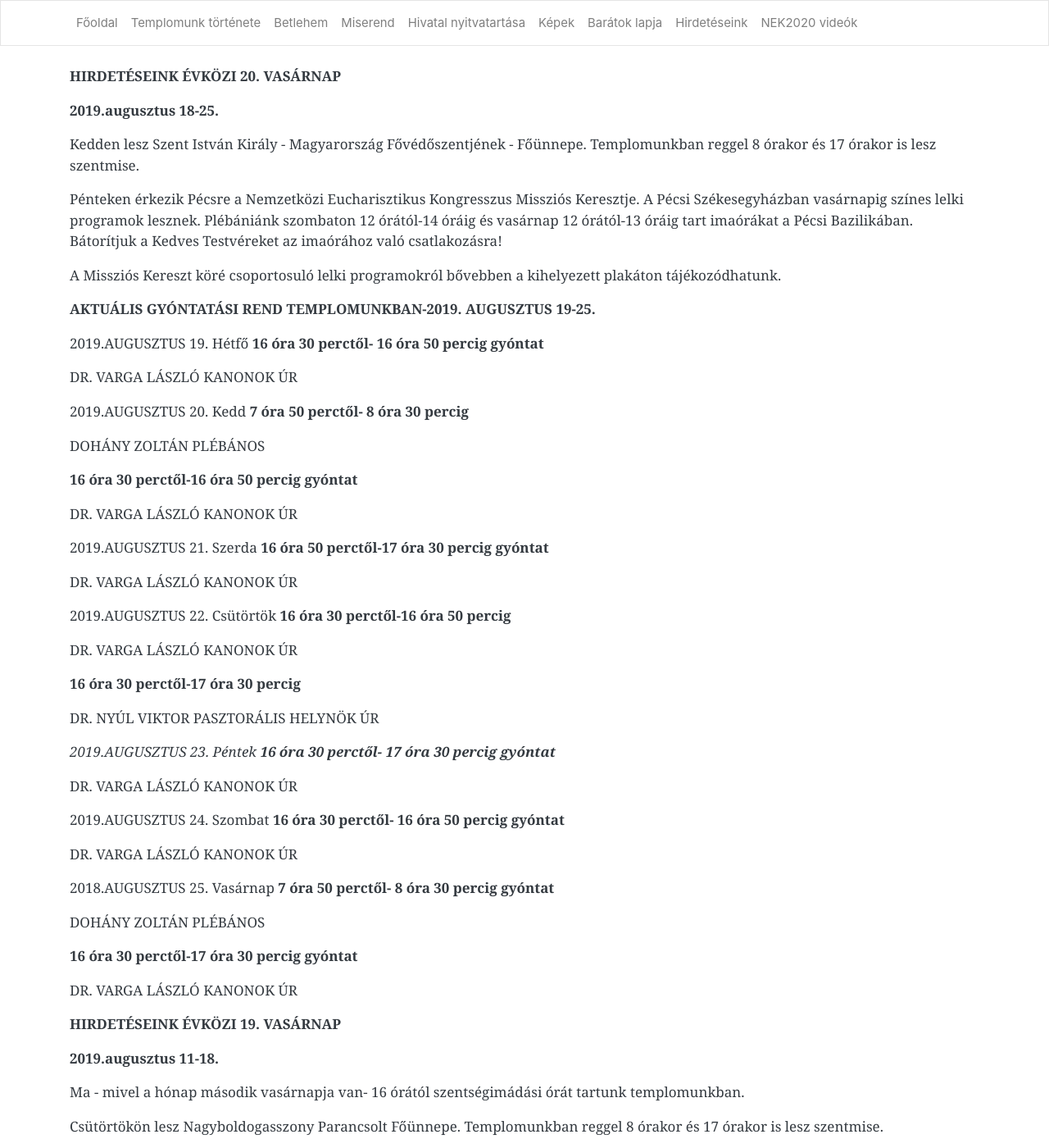
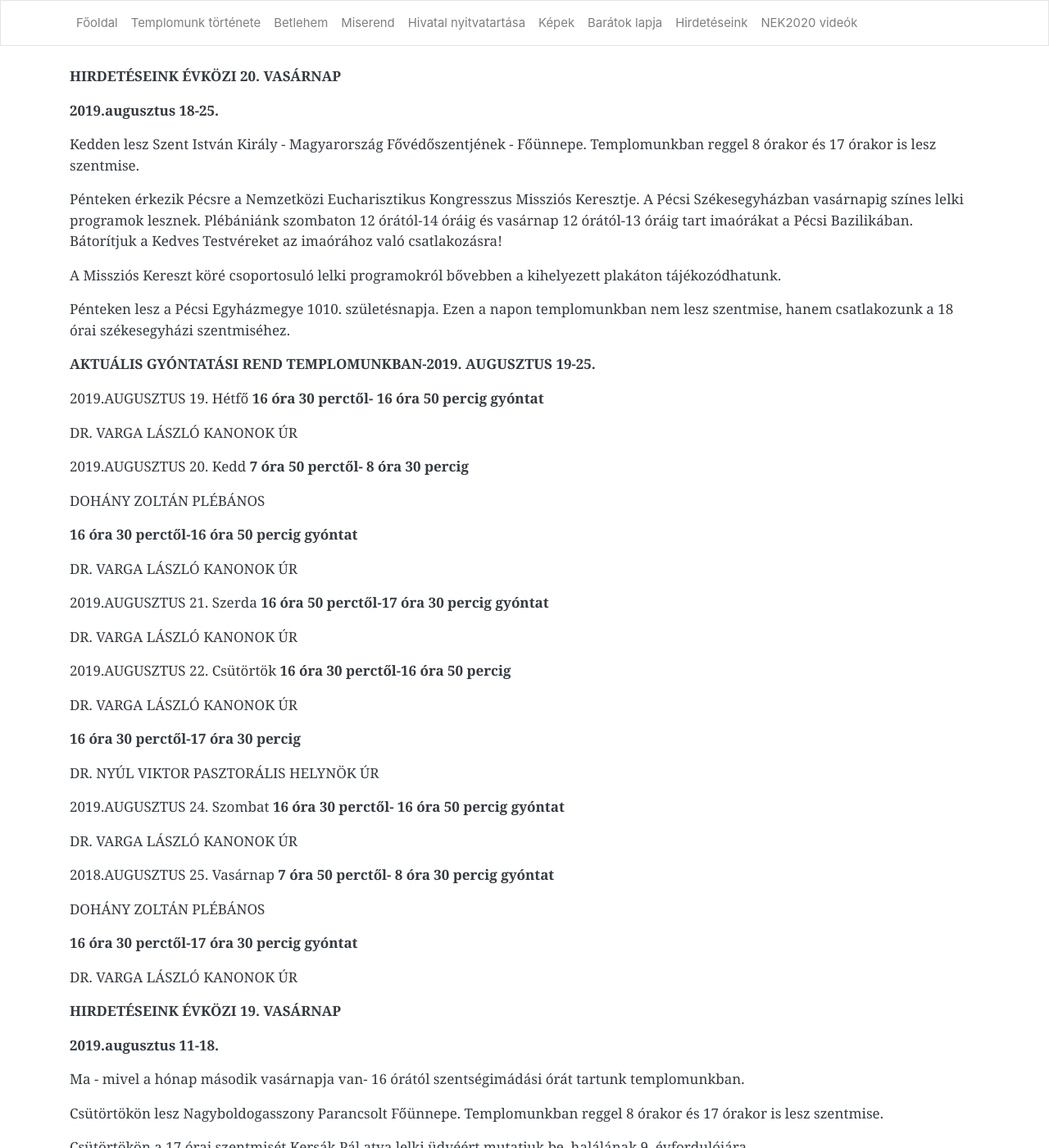
Before and after one commit to pecsi-ferences/pecsi-ferences.github.io, a Jekyll site: the page built from hirdeteseink.md, in a window 1280 px wide and 1400 px high. Shown: the whole window at 82% size. Built offline with Jekyll 4.4.1, drawn with Linux system fonts in a browser that asks for light colours; nearby versions of some CDN libraries.

Commit message:
Update from Forestry.io Zoltán Dohány updated hirdeteseink.md

```diff
--- a/hirdeteseink.md
+++ b/hirdeteseink.md
@@ -13,6 +13,8 @@ Pénteken érkezik Pécsre a Nemzetközi Eucharisztikus Kongresszus Missziós Ke
 
 A Missziós Kereszt köré csoportosuló lelki programokról bővebben a kihelyezett plakáton tájékozódhatunk.
 
+Pénteken lesz a Pécsi Egyházmegye 1010. születésnapja. Ezen a napon templomunkban nem lesz szentmise, hanem csatlakozunk a 18 órai székesegyházi szentmiséhez.
+
 **AKTUÁLIS GYÓNTATÁSI REND TEMPLOMUNKBAN-2019. AUGUSZTUS 19-25.**
 
 2019\.AUGUSZTUS 19. Hétfő **16 óra 30 perctől- 16 óra 50 percig gyóntat**
@@ -38,10 +40,6 @@ DR. VARGA LÁSZLÓ KANONOK ÚR
 **16 óra 30 perctől-17 óra 30 percig**
 
 DR. NYÚL VIKTOR PASZTORÁLIS HELYNÖK ÚR
-
-_2019.AUGUSZTUS 23. Péntek **16 óra 30 perctől- 17 óra 30 percig gyóntat**_
-
-DR. VARGA LÁSZLÓ KANONOK ÚR
 
 2019\.AUGUSZTUS 24. Szombat **16 óra 30 perctől- 16 óra 50 percig gyóntat**
 
```
